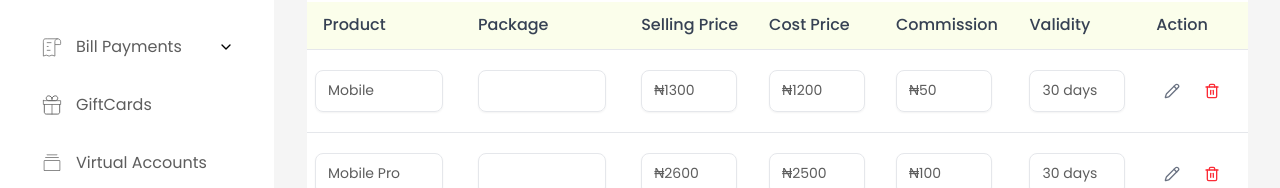
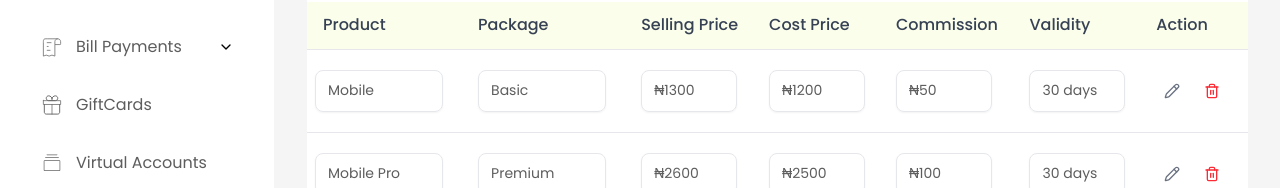
Before and after one commit to Monita-by-Nex-Panther-Technologies/monita-admin, a Next.js app: page /dashboard/bill-payments/plan/cable in a window 1280 px wide. Shown: the part 612-800 px from the top of the page. Built offline with nearby package versions, Linux system fonts and the light colour scheme.

Commit message:
fixed lint errors

```diff
--- a/src/app/dashboard/bill-payments/plan/cable/page.tsx
+++ b/src/app/dashboard/bill-payments/plan/cable/page.tsx
@@ -15,6 +15,7 @@ type PlanType = {
     sellingPrice: string;
     commission: string; // Added Commission field
     validity: string;
+    package: string; // Added Package field
 };
 
 type ServiceProviderType = {
@@ -40,20 +41,20 @@ const CablePlanManagement = () => {
 
     const serviceProviders: ServiceProviderType = {
         "Showmax": [
-            { id: 1, name: "Mobile", disabled: false, costPrice: "₦1200", sellingPrice: "₦1300", commission: "₦50", validity: "30 days" },
-            { id: 2, name: "Mobile Pro", disabled: false, costPrice: "₦2500", sellingPrice: "₦2600", commission: "₦100", validity: "30 days" },
+            { id: 1, name: "Mobile", disabled: false, costPrice: "₦1200", sellingPrice: "₦1300", commission: "₦50", validity: "30 days", package: "Basic" },
+            { id: 2, name: "Mobile Pro", disabled: false, costPrice: "₦2500", sellingPrice: "₦2600", commission: "₦100", validity: "30 days", package: "Premium" },
         ],
         "DSTV": [
-            { id: 1, name: "Compact", disabled: false, costPrice: "₦5000", sellingPrice: "₦5200", commission: "₦200", validity: "30 days" },
-            { id: 2, name: "Compact Plus", disabled: false, costPrice: "₦7000", sellingPrice: "₦7200", commission: "₦300", validity: "30 days" },
+            { id: 1, name: "Compact", disabled: false, costPrice: "₦5000", sellingPrice: "₦5200", commission: "₦200", validity: "30 days", package: "Basic" },
+            { id: 2, name: "Compact Plus", disabled: false, costPrice: "₦7000", sellingPrice: "₦7200", commission: "₦300", validity: "30 days", package: "Premium" },
         ],
         "GOTV": [
-            { id: 1, name: "Jolli", disabled: false, costPrice: "₦1500", sellingPrice: "₦1600", commission: "₦50", validity: "30 days" },
-            { id: 2, name: "Jinja", disabled: false, costPrice: "₦2500", sellingPrice: "₦2600", commission: "₦100", validity: "30 days" },
+            { id: 1, name: "Jolli", disabled: false, costPrice: "₦1500", sellingPrice: "₦1600", commission: "₦50", validity: "30 days", package: "Basic" },
+            { id: 2, name: "Jinja", disabled: false, costPrice: "₦2500", sellingPrice: "₦2600", commission: "₦100", validity: "30 days", package: "Premium" },
         ],
         "Startimes": [
-            { id: 1, name: "Nova", disabled: false, costPrice: "₦1200", sellingPrice: "₦1300", commission: "₦50", validity: "30 days" },
-            { id: 2, name: "Basic", disabled: false, costPrice: "₦1800", sellingPrice: "₦1900", commission: "₦100", validity: "30 days" },
+            { id: 1, name: "Nova", disabled: false, costPrice: "₦1200", sellingPrice: "₦1300", commission: "₦50", validity: "30 days", package: "Basic" },
+            { id: 2, name: "Basic", disabled: false, costPrice: "₦1800", sellingPrice: "₦1900", commission: "₦100", validity: "30 days", package: "Premium" },
         ],
     };
 
@@ -94,7 +95,8 @@ const CablePlanManagement = () => {
             costPrice: newPlan.costPrice,
             sellingPrice: newPlan.sellingPrice,
             commission: newPlan.commission, // Added Commission field
-            validity: newPlan.validity
+            validity: newPlan.validity,
+            package: newPlan.package // Added Package field
         });
         setServicePlans(updatedPlans);
         setIsDialogOpen(false);
```
